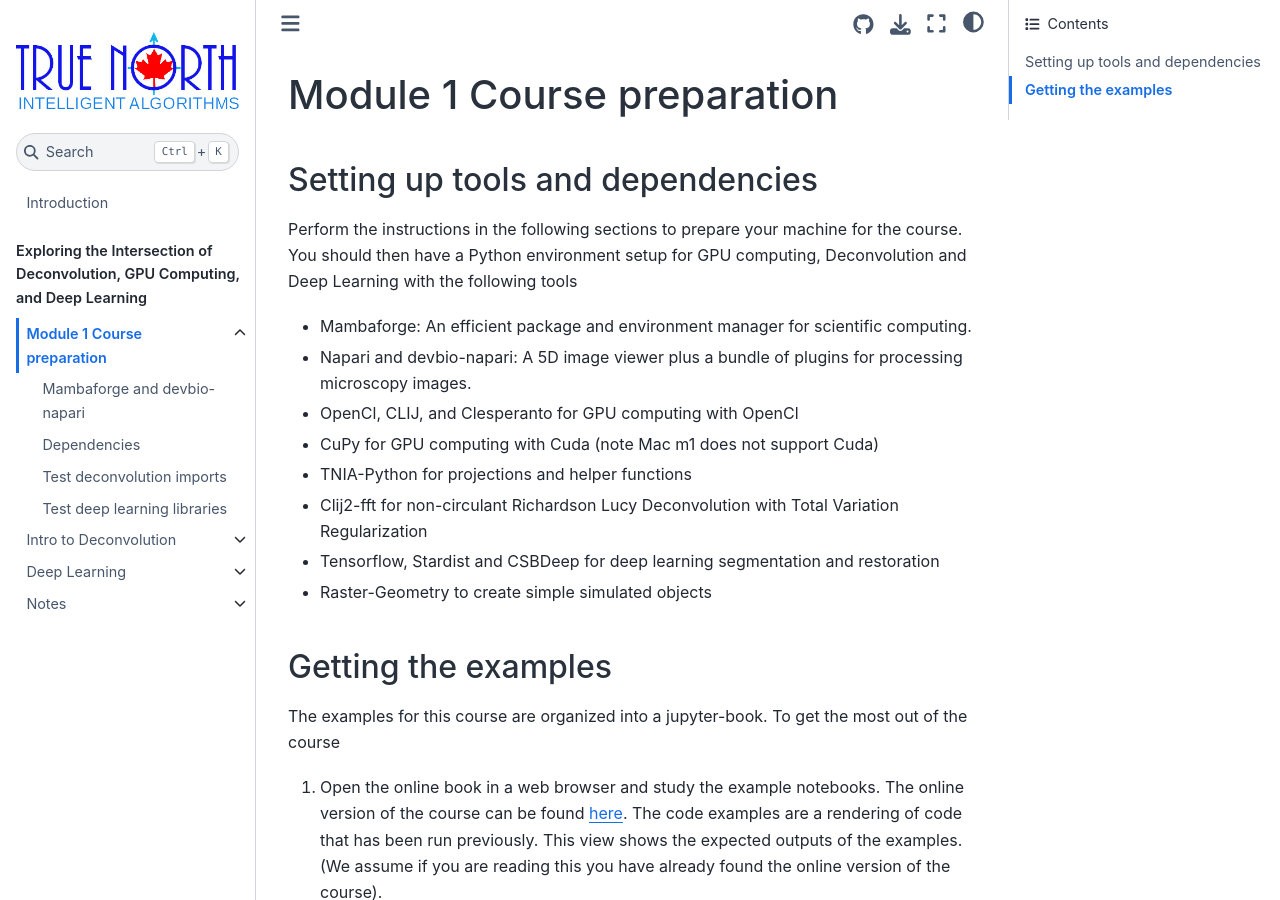
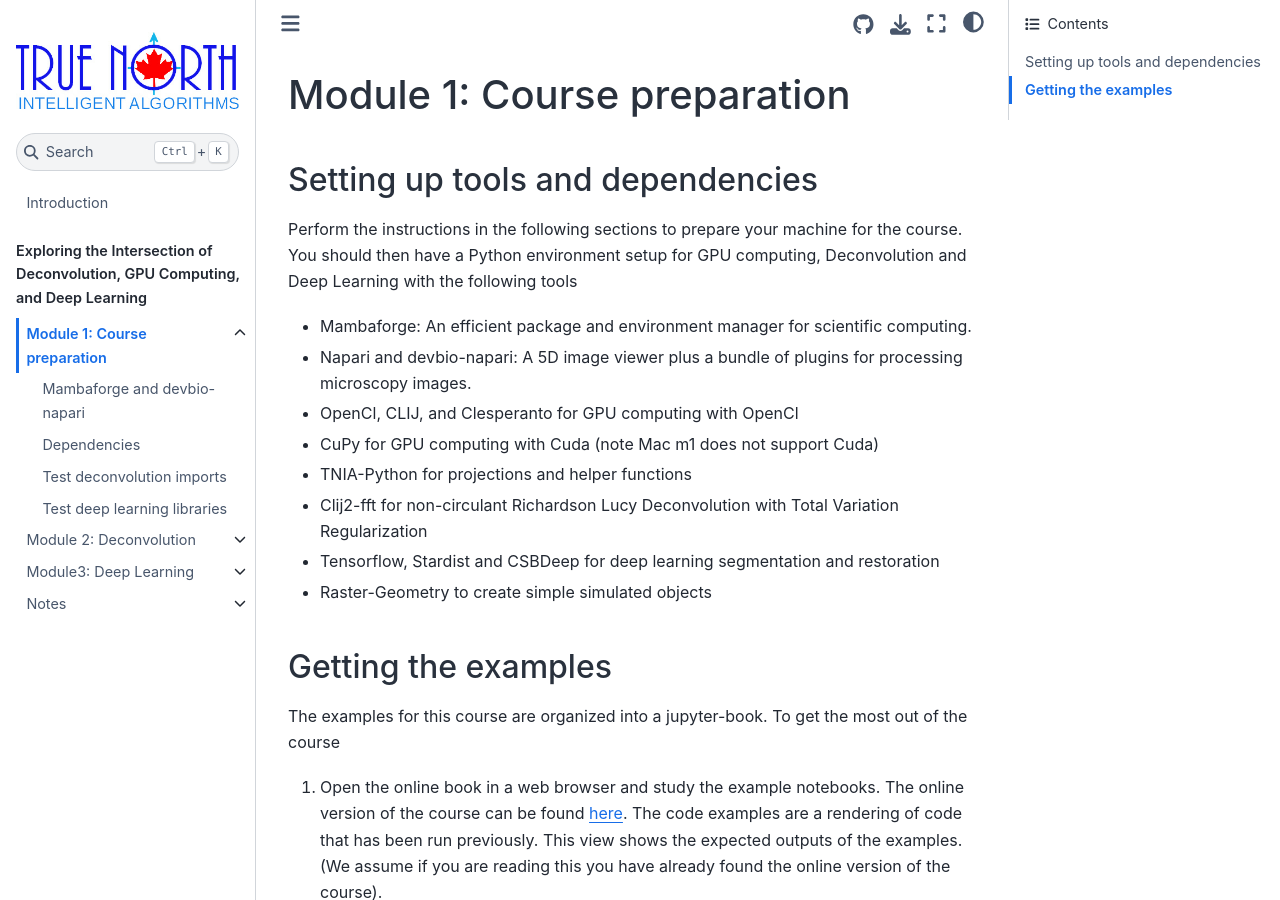
Before and after one commit to True-North-Intelligent-Algorithms/deconvolution-gpu-dl-course, a Jupyter Book: the page built from docs/10_intro/05_Module1.md, in a window 1280 px wide and 900 px high. Built offline with Jupyter Book 1.0.4 settings and Sphinx 7.4.7 and the Sphinx Book theme 1.1.4, drawn with Linux system fonts in a browser that asks for light colours; pages that are not in the unit, such as notebooks, are missing from menus; some of the changed lines change nothing that is shown.

Commit message:
Update TOC

```diff
--- a/docs/10_intro/05_Module1.md
+++ b/docs/10_intro/05_Module1.md
@@ -1,5 +1,5 @@
 
-# Module 1 Course preparation
+# Module 1: Course preparation
 
 ## Setting up tools and dependencies
 
--- a/docs/20_deconvolution/0_intro_to_decon.md
+++ b/docs/20_deconvolution/0_intro_to_decon.md
@@ -1,4 +1,4 @@
-# Intro to Deconvolution
+# Module 2: Deconvolution
 
 ## What is Deconvolution?
 
--- a/docs/30_deep_learning/10_Introduction.md
+++ b/docs/30_deep_learning/10_Introduction.md
@@ -1,4 +1,4 @@
-#  Deep Learning
+#  Module3: Deep Learning
 
 Deep learning is a type of machine learning, loosely inspired by biological neural networks, that uses multiple layers of artificial neurons to perform a task.
 
--- a/docs/_toc.yml
+++ b/docs/_toc.yml
@@ -19,9 +19,17 @@
   - file: 20_deconvolution/0_intro_to_decon
     sections:
     - file: 20_deconvolution/20_cupy_forward.ipynb
+    - file: 20_deconvolution/40_Nuclei_Deconvolution_Segmentation.ipynb
+    - file: 20_deconvolution/80_extract_psf.ipynb
+    - file: 20_deconvolution/90_decon_systems_design.ipynb
   - file: 30_deep_learning/10_Introduction
     sections:
-    - file: 30_deep_learning/20_Care
+    - file: 30_deep_learning/15_training_data.ipyng
+    - file: 30_deep_learning/20_restore_trivial.ipynb
+    - file: 30_deep_learning/25_train_care.ipynb
+    - file: 30_deep_learning/28_restore_care.ipynb
+    - file: 30_deep_learning/30_train_stardist.ipynb
+    - file: 30_deep_learning/35_segment_stardist.ipynb
   - file: 90_notes/10_notes
     sections:
     - file: 90_notes/20_notes
```
